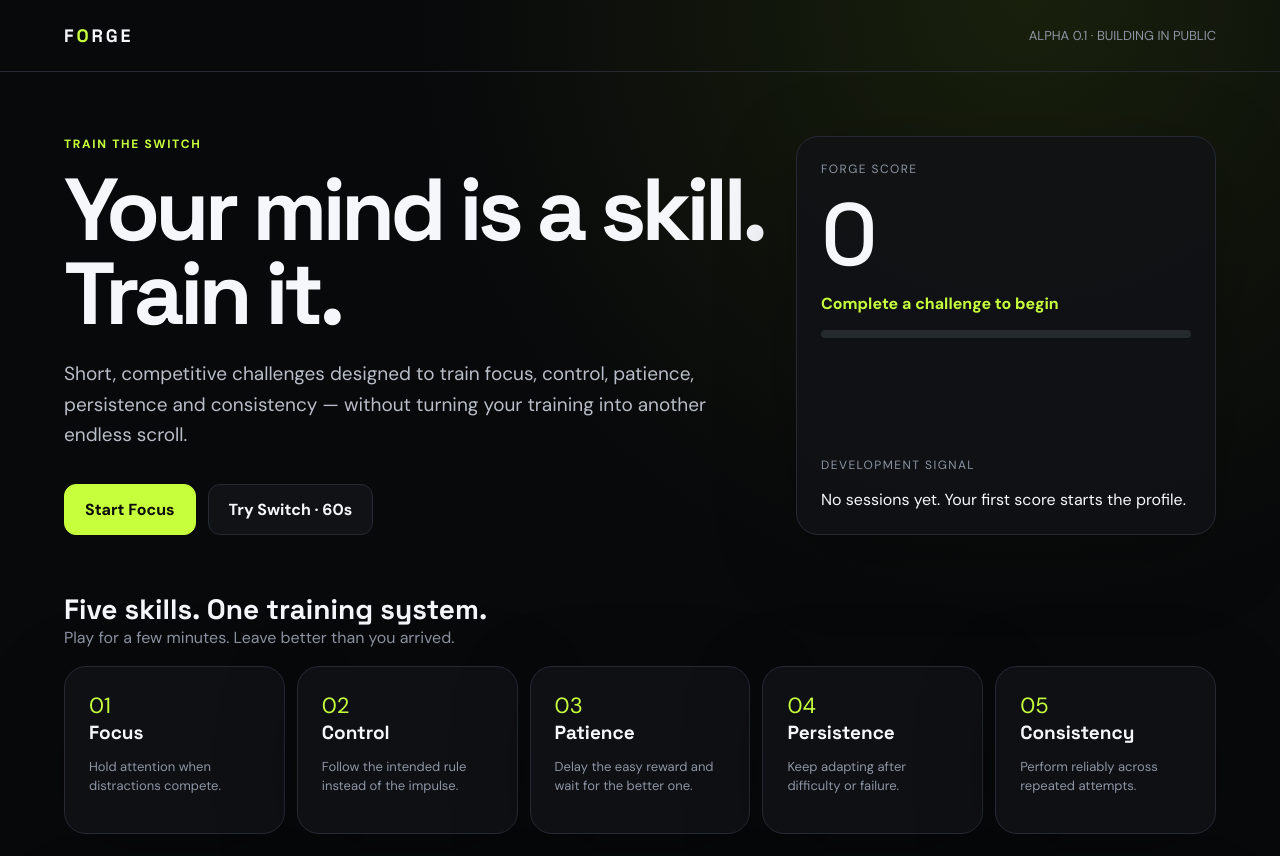
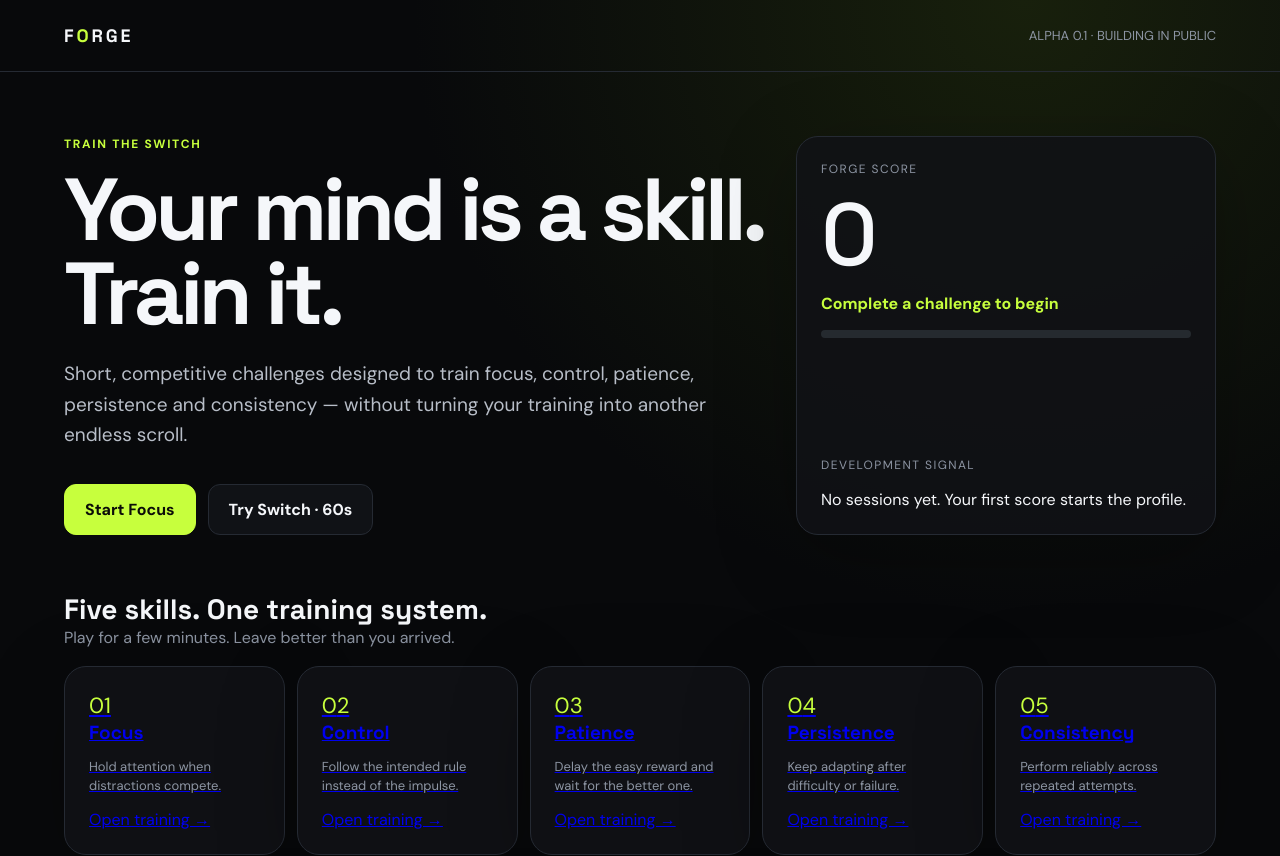
Before and after one commit to Nar-Lod/FORGE, a Next.js app: page / in a window 1280 px wide. Shown: the top 856 px of the page. Built offline with nearby package versions, Linux system fonts and the light colour scheme.

Commit message:
Make all five skill cards navigable

```diff
--- a/app/page.tsx
+++ b/app/page.tsx
@@ -4,11 +4,11 @@ import Link from "next/link";
 import { useEffect, useState } from "react";
 
 const skills = [
-  ["Focus", "Hold attention when distractions compete."],
-  ["Control", "Follow the intended rule instead of the impulse."],
-  ["Patience", "Delay the easy reward and wait for the better one."],
-  ["Persistence", "Keep adapting after difficulty or failure."],
-  ["Consistency", "Perform reliably across repeated attempts."],
+  ["Focus", "Hold attention when distractions compete.", "/challenges/focus"],
+  ["Control", "Follow the intended rule instead of the impulse.", "/challenges/switch"],
+  ["Patience", "Delay the easy reward and wait for the better one.", "/skills/patience"],
+  ["Persistence", "Keep adapting after difficulty or failure.", "/skills/persistence"],
+  ["Consistency", "Perform reliably across repeated attempts.", "/skills/consistency"],
 ];
 
 const fallbackMetrics = [["Focus", 0], ["Control", 0], ["Patience", 0], ["Persistence", 0], ["Consistency", 0]];
@@ -44,7 +44,7 @@ export default function Home() {
           <div className="card score-card"><div><div className="card-label">Forge score</div><div className="score">{overall}</div><div className="percentile">{overall ? "Your current training score" : "Complete a challenge to begin"}</div><div className="progress"><div style={{ width: `${overall}%` }} /></div></div><div><div className="card-label">Development signal</div><p style={{ marginBottom: 0 }}>{sessions ? `${sessions} deliberate session${sessions === 1 ? "" : "s"} recorded.` : "No sessions yet. Your first score starts the profile."}</p></div></div>
         </section>
 
-        <section className="section"><div className="section-title"><div><h2>Five skills. One training system.</h2><p>Play for a few minutes. Leave better than you arrived.</p></div></div><div className="challenge-grid">{skills.map(([name, description], i) => <article className="card challenge" key={name}><div className="icon">0{i + 1}</div><div><strong>{name}</strong><p>{description}</p></div></article>)}</div></section>
+        <section className="section"><div className="section-title"><div><h2>Five skills. One training system.</h2><p>Play for a few minutes. Leave better than you arrived.</p></div></div><div className="challenge-grid">{skills.map(([name, description, href], i) => <Link href={href} className="card challenge challenge-link" key={name}><div className="icon">0{i + 1}</div><div><strong>{name}</strong><p>{description}</p><span className="card-action">Open training →</span></div></Link>)}</div></section>
 
         <section className="section"><div className="card switch"><div><div className="eyebrow">The signature challenge</div><h2>Feeling the urge to scroll?</h2><p>Try a 60-second Switch challenge. Interrupt the impulse, solve a focused task, measure the result, then get back to what you actually wanted to do.</p></div><Link className="btn btn-primary" href="/challenges/switch">Try Switch · 60s</Link></div></section>
 
```
